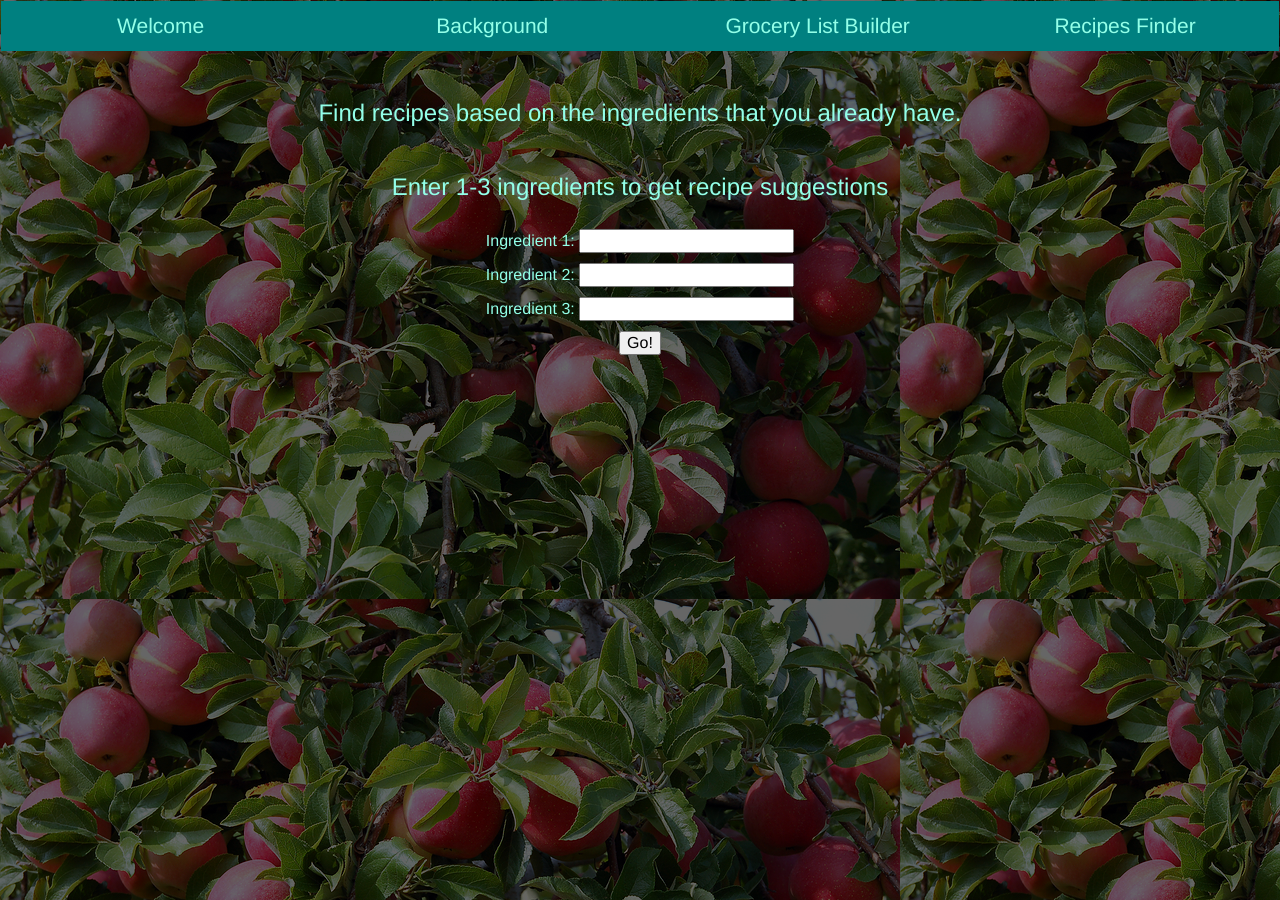
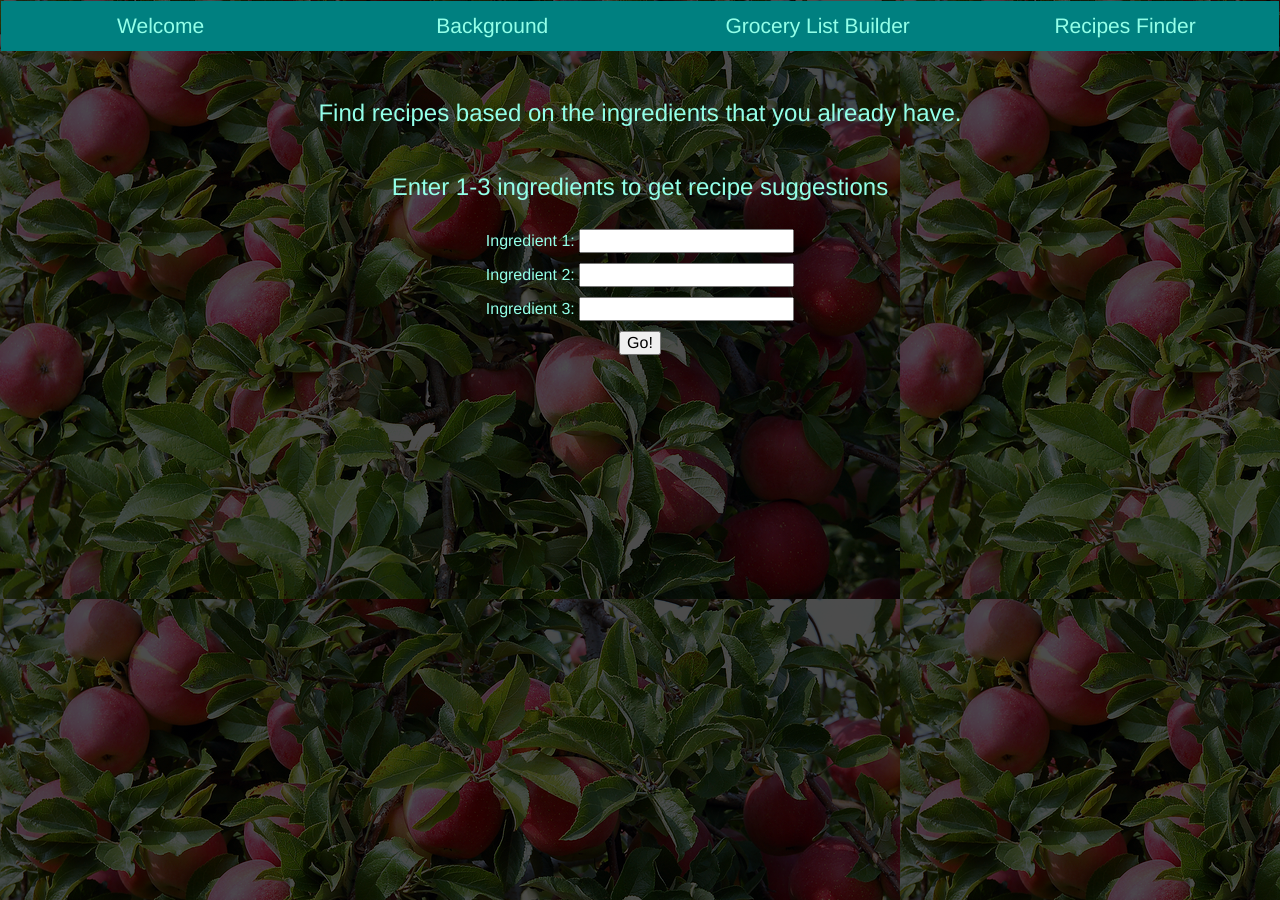
Before and after one commit to eambrose/choosehealthy_new, a Flask app: page /recipefinder in a window 1280 px wide. Run offline with Flask 2, Linux system fonts and the light colour scheme; parts of the project's set-up code (start-up, migrations or seed data) failed here and were passed over; some libraries are stand-ins or nearby versions.

Commit message:
darken backgrounds

```diff
--- a/templates/backgroundpage.html
+++ b/templates/backgroundpage.html
@@ -4,7 +4,7 @@
 <style>
     body {
     background-position: center top;
-    background: linear-gradient( rgba(0, 0, 0, 0.65), rgba(0, 0, 0, 0.65) ),  url('../static/berries.jpg');
+    background: linear-gradient( rgba(0, 0, 0, 0.7), rgba(0, 0, 0, 0.7) ),  url('../static/berries.jpg');
     width: 100%;
     background-repeat: repeat;
     margin-top: 100px;
--- a/templates/base.html
+++ b/templates/base.html
@@ -35,7 +35,7 @@ li a:hover {
 }
 body {
     background-position: center top;
-    background: linear-gradient( rgba(0, 0, 0, 0.65), rgba(0, 0, 0, 0.65) ),  url('../static/veggies.jpg');
+    background: linear-gradient( rgba(0, 0, 0, 0.7), rgba(0, 0, 0, 0.7) ),  url('../static/veggies.jpg');
     height: 100%;
     background-repeat: repeat;
     margin-top: 80px;
--- a/templates/grocerylist.html
+++ b/templates/grocerylist.html
@@ -3,7 +3,7 @@
 <style>
     body {
     background-position: center top;
-    background: linear-gradient( rgba(0, 0, 0, 0.6), rgba(0, 0, 0, 0.6) ),  url('../static/carrots.jpg');
+    background: linear-gradient( rgba(0, 0, 0, 0.7), rgba(0, 0, 0, 0.7) ),  url('../static/carrots.jpg');
     width: 100%;
     background-repeat: repeat;
     margin-top: 100px;
--- a/templates/recipefinder.html
+++ b/templates/recipefinder.html
@@ -3,7 +3,7 @@
 <style>
     body {
     background-position: center top;
-    background: linear-gradient( rgba(0, 0, 0, 0.6), rgba(0, 0, 0, 0.6) ),  url('../static/apples.jpg');
+    background: linear-gradient( rgba(0, 0, 0, 0.7), rgba(0, 0, 0, 0.7) ),  url('../static/apples.jpg');
     width: 100%;
     background-repeat: repeat;
     margin-top: 100px;
--- a/templates/recipes.html
+++ b/templates/recipes.html
@@ -5,7 +5,7 @@
 <style>
     body {
     background-position: center top;
-    background: linear-gradient( rgba(0, 0, 0, 0.5), rgba(0, 0, 0, 0.5) ),  url('../static/carrots.jpg');
+    background: linear-gradient( rgba(0, 0, 0, 0.7), rgba(0, 0, 0, 0.7) ),  url('../static/carrots.jpg');
     width: 100%;
     background-repeat: repeat;
     margin-top: 100px;
```
